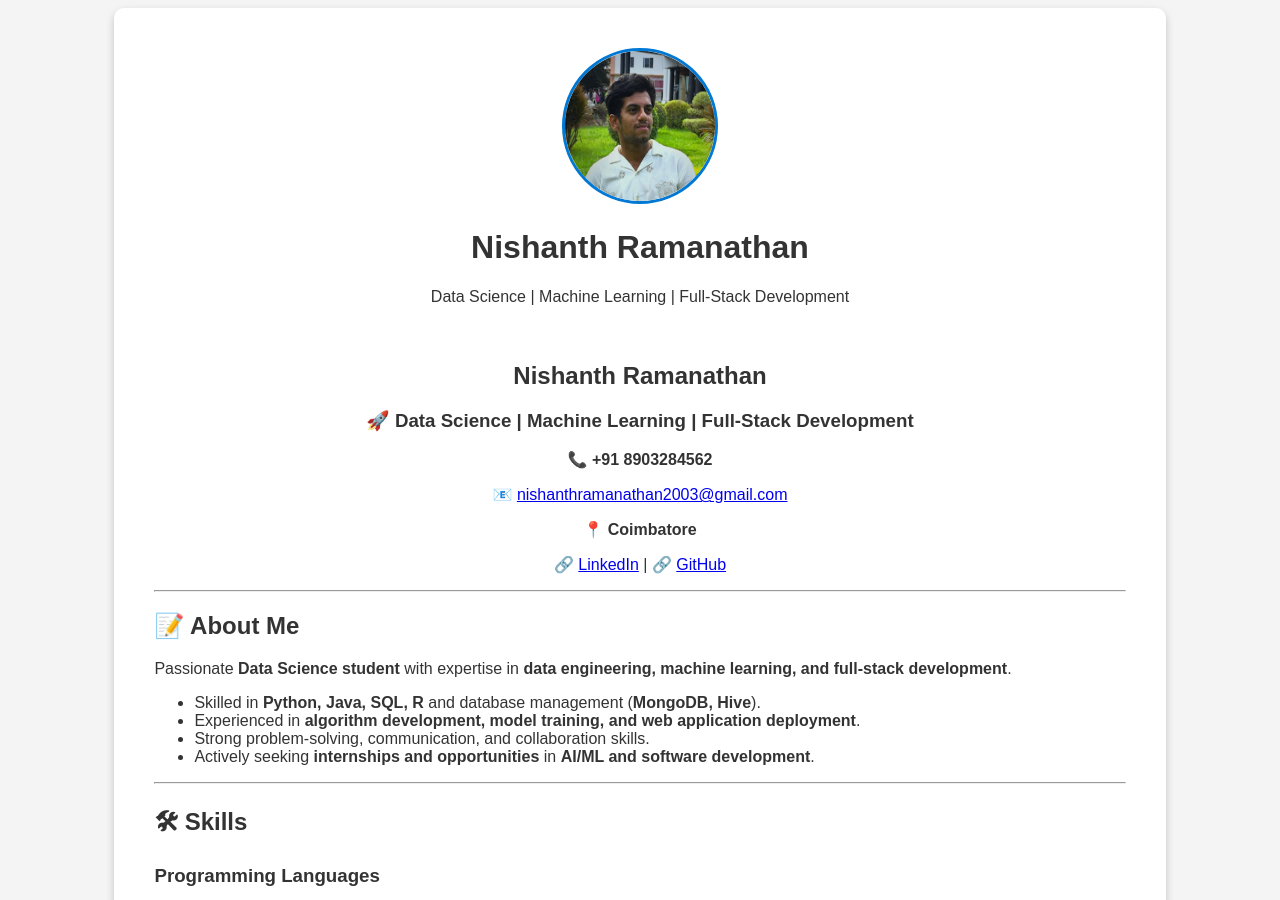
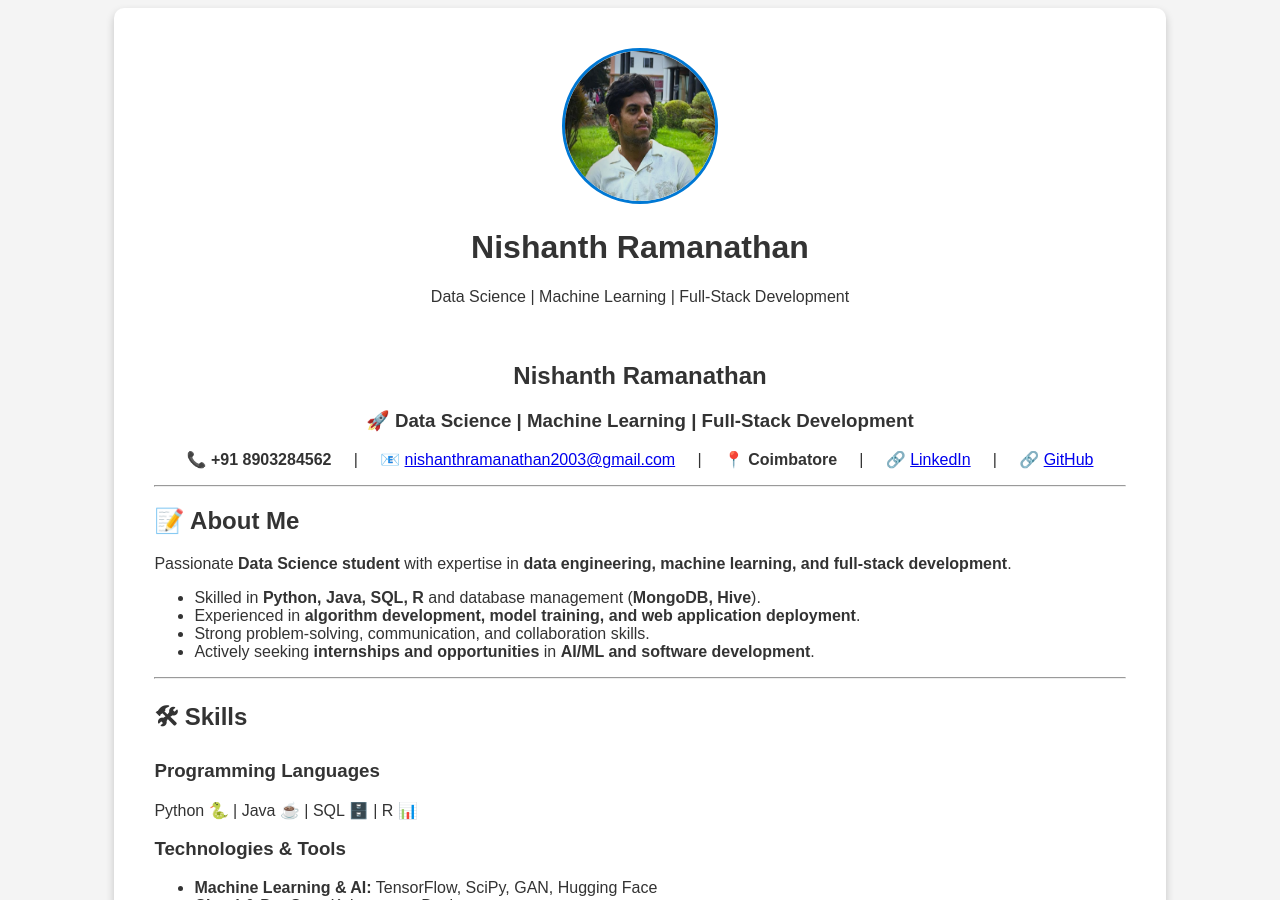
Before and after one commit to Iamnishanth123/iamnishanth123.github.io, a Jekyll site: the page built from index.md, in a window 1280 px wide and 900 px high. Built offline with Jekyll 4.4.1, drawn with Linux system fonts in a browser that asks for light colours.

Commit message:
Update index.md

```diff
--- a/index.md
+++ b/index.md
@@ -8,13 +8,15 @@ title: nishanth resume
 <h2>Nishanth Ramanathan</h2>
 <h3>🚀 Data Science | Machine Learning | Full-Stack Development</h3>
 
-<p>📞 <strong>+91 8903284562</strong></p>
-<p>📧 <a href="mailto:nishanthramanathan2003@gmail.com">nishanthramanathan2003@gmail.com</a></p>
-<p>📍 <strong>Coimbatore</strong></p>
-<p>🔗 <a href="https://www.linkedin.com/in/nishanth-ramanathan">LinkedIn</a> | 🔗 <a href="https://github.com/Iamnishanth123">GitHub</a></p>
+<p>
+📞 <strong>+91 8903284562</strong> &nbsp; &nbsp; | &nbsp; &nbsp;
+📧 <a href="mailto:nishanthramanathan2003@gmail.com">nishanthramanathan2003@gmail.com</a> &nbsp; &nbsp; | &nbsp; &nbsp;
+📍 <strong>Coimbatore</strong> &nbsp; &nbsp; | &nbsp; &nbsp;
+🔗 <a href="https://www.linkedin.com/in/nishanth-ramanathan">LinkedIn</a> &nbsp; &nbsp; | &nbsp; &nbsp;
+🔗 <a href="https://github.com/Iamnishanth123">GitHub</a>
+</p>
 
 </div>
-
 
 ---
 
```
